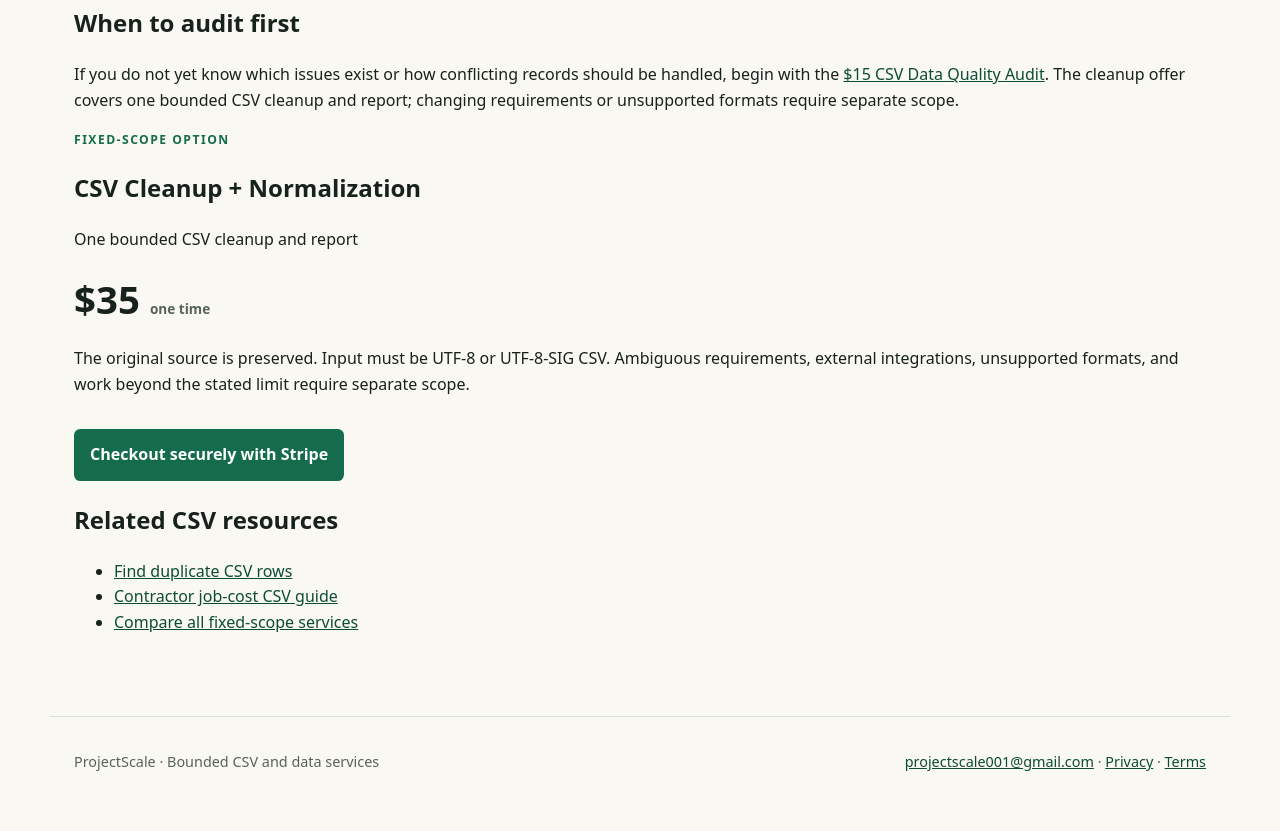
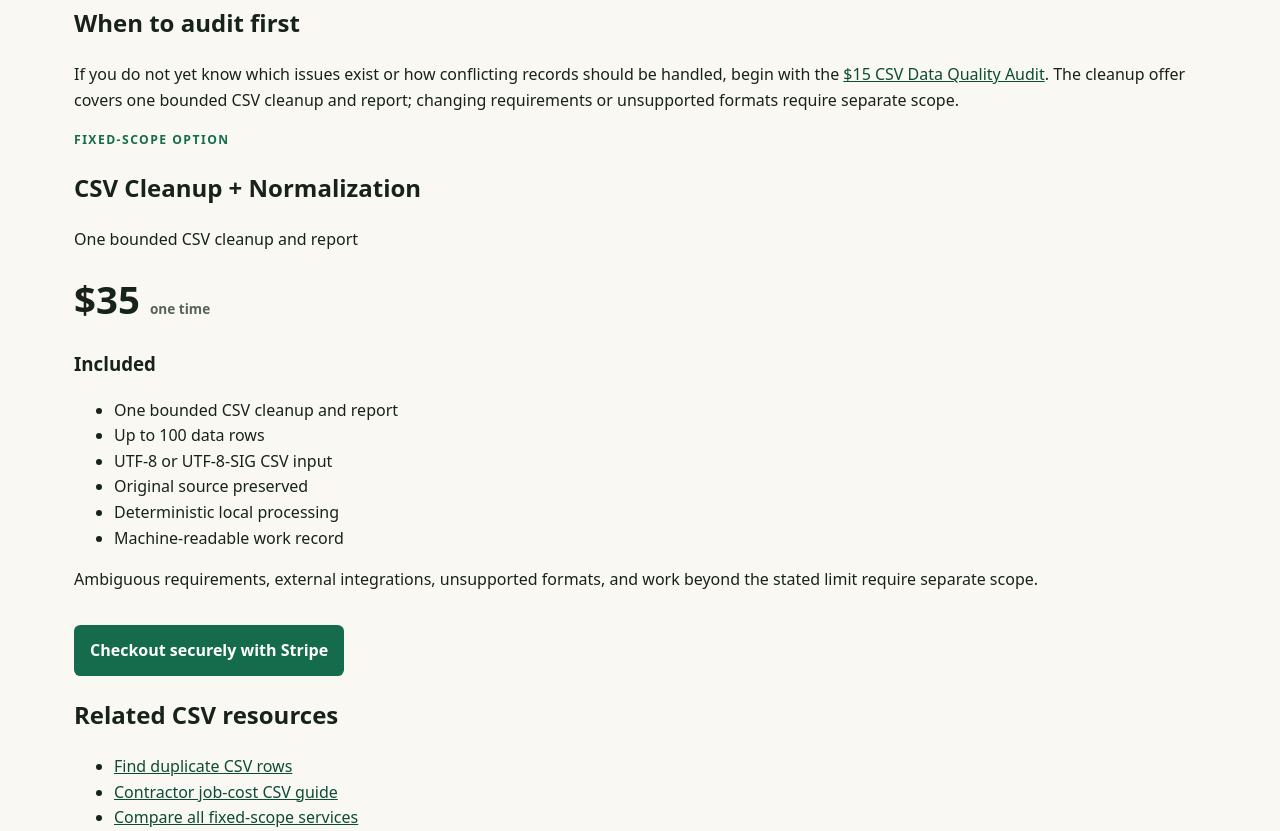
Before and after one commit to NestWellInc/PostHogScale, a plain HTML site: page csv-cleanup-normalization.html in a window 1280 px wide. Shown: the part 600-1431 px from the top of the page. Before the commit the page ends 1407 px from the top, so only its background shows below. Drawn offline with Linux system fonts and the light colour scheme.

Commit message:
State 100-row CSV cleanup limit in csv-cleanup-normalization.html

```diff
--- a/csv-cleanup-normalization.html
+++ b/csv-cleanup-normalization.html
@@ -10,5 +10,5 @@
 <header><a class="brand" href="index.html">ProjectScale</a><nav aria-label="Main navigation"><a href="index.html#offers">Services</a><a href="csv-quick-check.html">Free CSV check</a><a href="csv-data-quality-audit.html">CSV audit guide</a><a href="privacy.html">Privacy</a><a href="terms.html">Terms</a></nav></header>
 <main><article class="guide"><p class="eyebrow">Practical CSV guide</p><h1>CSV Cleanup and Normalization Guide</h1><p class="lede">CSV cleanup is safest when every transformation can be stated as a clear rule. Normalization makes equivalent values consistent; it should not guess at ambiguous business meaning.</p>
 <section><h2>Examples of bounded cleanup rules</h2><ul><li>Trim leading and trailing whitespace.</li><li>Apply an agreed case convention to named columns.</li><li>Map a documented set of category variants to standard values.</li><li>Format valid dates using one specified representation.</li><li>Remove duplicates using an explicit identity and keep rule.</li></ul></section><section><h2>Write a transformation brief</h2><p>For each affected column, record the current pattern, desired pattern, and exception behavior. State whether invalid or ambiguous values should remain unchanged or be flagged. This makes the output easier to review and repeat.</p></section><section><h2>When to audit first</h2><p>If you do not yet know which issues exist or how conflicting records should be handled, begin with the <a href="csv-data-quality-audit.html">$15 CSV Data Quality Audit</a>. The cleanup offer covers one bounded CSV cleanup and report; changing requirements or unsupported formats require separate scope.</p></section>
-<section class="service-callout" aria-labelledby="service-title"><p class="eyebrow">Fixed-scope option</p><h2 id="service-title">CSV Cleanup + Normalization</h2><p>One bounded CSV cleanup and report</p><p class="price">$35 <small>one time</small></p><p>The original source is preserved. Input must be UTF-8 or UTF-8-SIG CSV. Ambiguous requirements, external integrations, unsupported formats, and work beyond the stated limit require separate scope.</p><a class="button" href="https://book.stripe.com/00wdR2bMLeBy9B74hY87K0d">Checkout securely with Stripe</a></section>
+<section class="service-callout" aria-labelledby="service-title"><p class="eyebrow">Fixed-scope option</p><h2 id="service-title">CSV Cleanup + Normalization</h2><p>One bounded CSV cleanup and report</p><p class="price">$35 <small>one time</small></p><h3>Included</h3><ul><li>One bounded CSV cleanup and report</li><li>Up to 100 data rows</li><li>UTF-8 or UTF-8-SIG CSV input</li><li>Original source preserved</li><li>Deterministic local processing</li><li>Machine-readable work record</li></ul><p>Ambiguous requirements, external integrations, unsupported formats, and work beyond the stated limit require separate scope.</p><a class="button" href="https://book.stripe.com/00wdR2bMLeBy9B74hY87K0d">Checkout securely with Stripe</a></section>
 <aside class="related" aria-labelledby="related-title"><h2 id="related-title">Related CSV resources</h2><ul><li><a href="find-duplicate-rows-csv.html">Find duplicate CSV rows</a></li><li><a href="contractor-job-cost-csv.html">Contractor job-cost CSV guide</a></li><li><a href="index.html#offers">Compare all fixed-scope services</a></li></ul></aside></article></main><footer><p>ProjectScale · Bounded CSV and data services</p><p><a href="mailto:projectscale001@gmail.com">projectscale001@gmail.com</a> · <a href="privacy.html">Privacy</a> · <a href="terms.html">Terms</a></p></footer></body></html>
```
